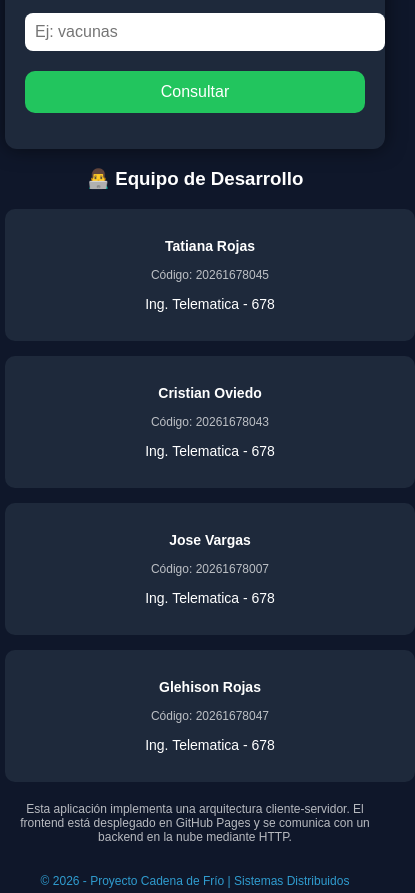
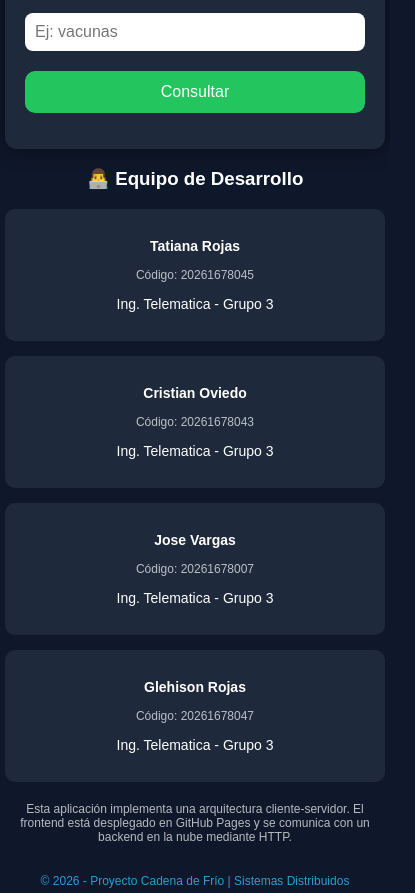
Before and after one commit to GlehisonWRG17/cadena-frio-web, a plain HTML site: page index.html in a window 390 px wide. Shown: the part 133-1026 px from the top of the page, 415 px wide, since content can reach past the window. Drawn offline with Linux system fonts and the light colour scheme.

Commit message:
Fix viewport responsive

```diff
--- a/index.html
+++ b/index.html
@@ -2,9 +2,13 @@
 <html lang="es">
 <head>
     <meta charset="UTF-8">
+    <meta name="viewport" content="width=device-width, initial-scale=1.0">
     <title>Cadena de Frío</title>
 
     <style>
+        * {
+    box-sizing: border-box;
+}
         body {
             font-family: Arial;
             background: #0f172a;
@@ -39,6 +43,7 @@
             width: 70%;
             border-radius: 8px;
             border: none;
+            box-sizing: border-box;
         }
 
         button {
@@ -116,7 +121,6 @@
             margin-top: 20px;
             opacity: 0.7;
         }
-
         .footer {
     margin-top: 30px;
     font-size: 12px;
@@ -228,25 +232,25 @@
         <div class="member">
             <p><strong>Tatiana Rojas</strong></p>
             <p class="codigo">Código: 20261678045</p>
-            <p>Ing. Telematica - 678</p>
+            <p>Ing. Telematica - Grupo 3</p>
         </div>
 
         <div class="member">
             <p><strong>Cristian Oviedo</strong></p>
             <p class="codigo">Código: 20261678043</p>
-            <p>Ing. Telematica - 678</p>
+            <p>Ing. Telematica - Grupo 3</p>
         </div>
 
         <div class="member">
             <p><strong>Jose Vargas</strong></p>
             <p class="codigo">Código: 20261678007</p>
-            <p>Ing. Telematica - 678</p>
+            <p>Ing. Telematica - Grupo 3</p>
         </div>
 
         <div class="member">
             <p><strong>Glehison Rojas</strong></p>
             <p class="codigo">Código: 20261678047</p>
-            <p>Ing. Telematica - 678</p>
+            <p>Ing. Telematica - Grupo 3</p>
         </div>
     </div>
 
```
